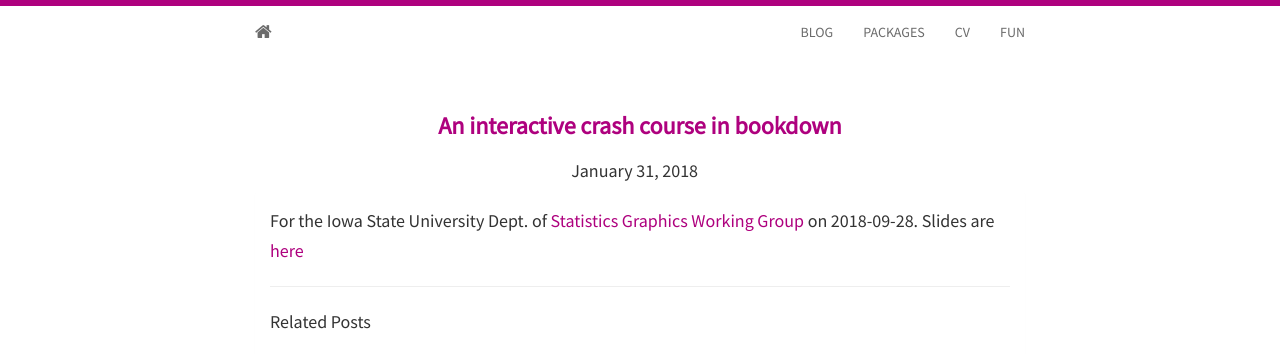
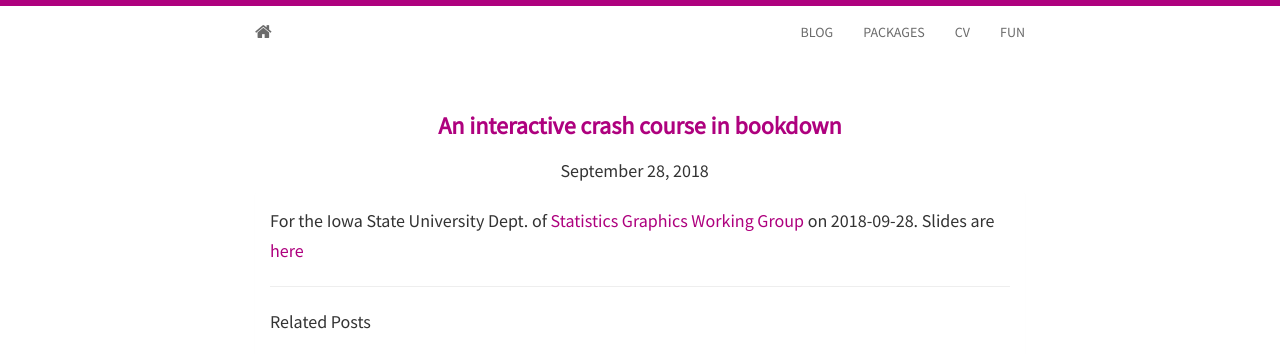
Before and after one commit to sctyner/sctyner.github.io, a Jekyll site: the page built from _posts/2018-09-28-gg-bookdown.md, in a window 1280 px wide. Shown: the top 354 px of the page. Built offline with Jekyll 4.4.1, drawn with Linux system fonts in a browser that asks for light colours; nearby versions of some CDN libraries.

Commit message:
derp. wrong date

```diff
--- a/_posts/2018-09-28-gg-bookdown.md
+++ b/_posts/2018-09-28-gg-bookdown.md
@@ -1,7 +1,7 @@
 ---
 layout: post
 title: "An interactive crash course in bookdown"
-date: "2018-01-31 12:00:00 CST"
+date: "2018-09-28 14:00:00 CST"
 categories: blog, rstats, bookdown, graphics
 ---
 
--- a/_source/2018-09-28-gg-bookdown.Rmd
+++ b/_source/2018-09-28-gg-bookdown.Rmd
@@ -1,7 +1,7 @@
 ---
 layout: post
 title: "An interactive crash course in bookdown"
-date: "2018-01-31 12:00:00 CST"
+date: "2018-09-28 14:00:00 CST"
 categories: blog, rstats, bookdown, graphics
 ---
 
```
